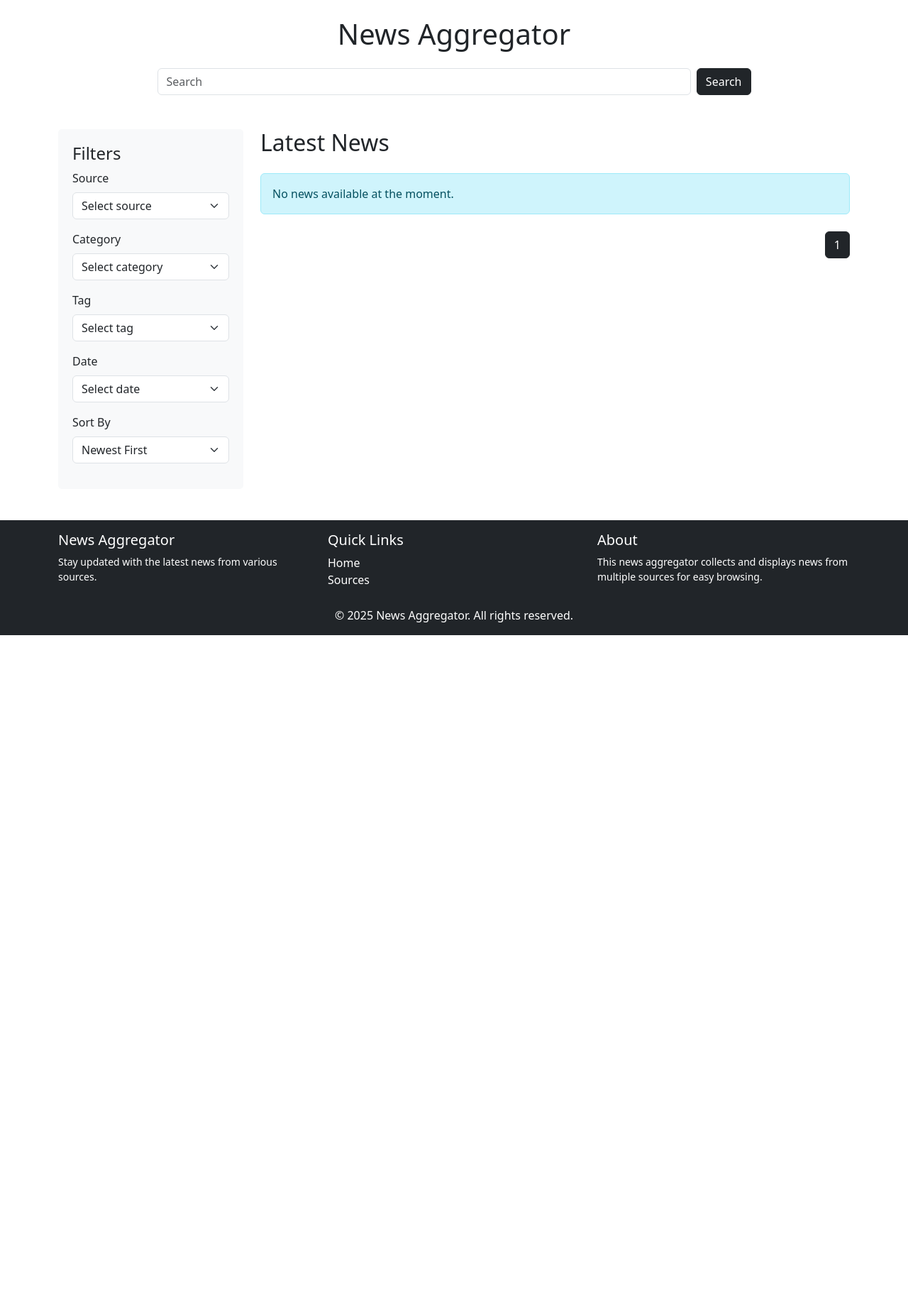
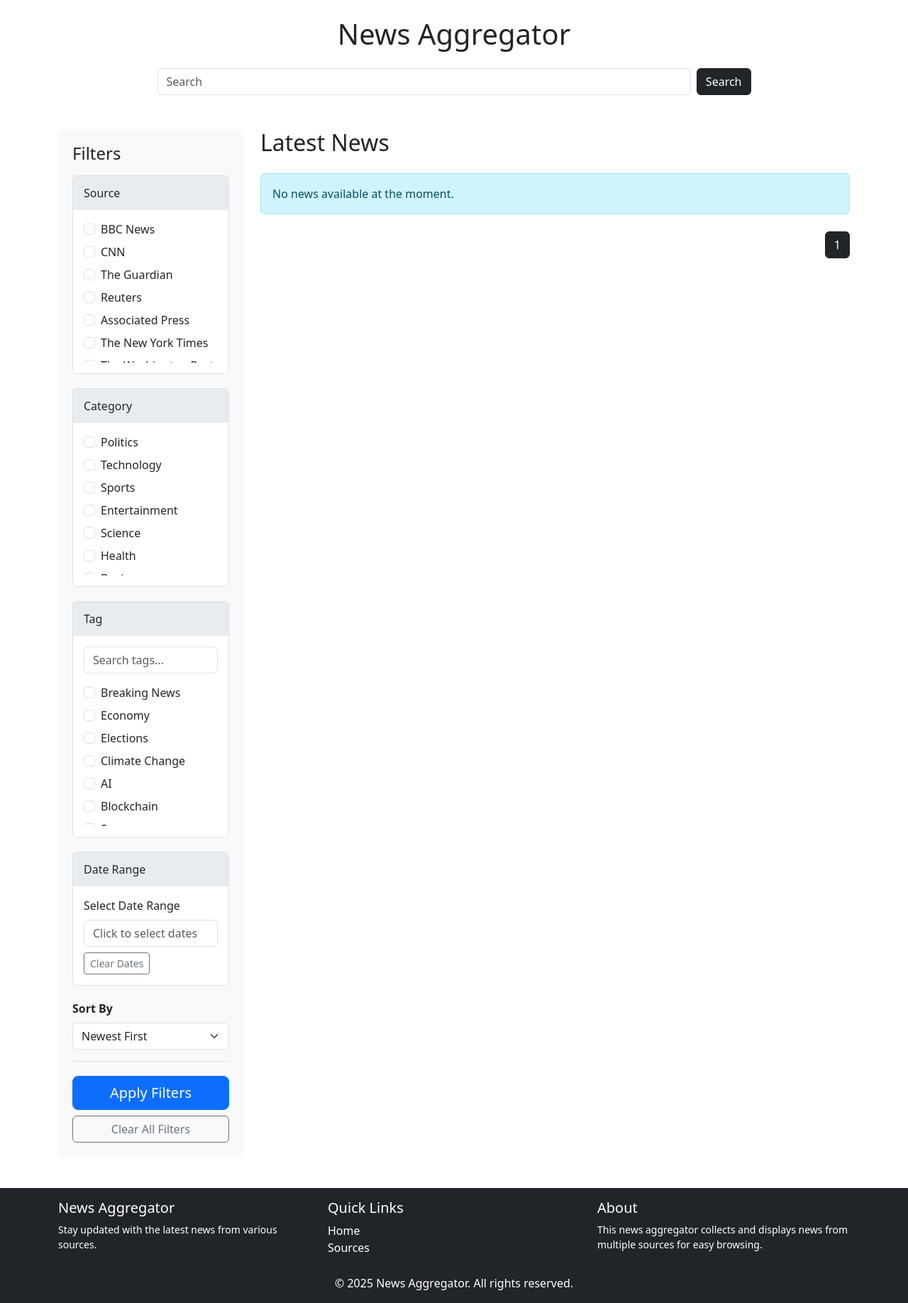
Before and after one commit to Heatkliff/news-aggregator, a Django app: page / in a window 1280 px wide. Shown: the part 56-1892 px from the top of the page at 71% size. Before the commit the page ends 951 px from the top, so only its background shows below. Run offline with Django 4.2, Linux system fonts and the light colour scheme; data comes from the database, SQL or seed files in the repository; data that the repository does not hold is empty; parts of the project's set-up code (start-up, migrations or seed data) failed here and were passed over.

Commit message:
Update index.html with new filtering logic

```diff
--- a/news/templates/news/index.html
+++ b/news/templates/news/index.html
@@ -2,6 +2,128 @@
 {% load static %}
 
 {% block title %}Latest News - News Aggregator{% endblock %}
+
+{% block extra_css %}
+<link rel="stylesheet" href="https://cdn.jsdelivr.net/npm/flatpickr/dist/flatpickr.min.css">
+<style>
+.filter-section {
+    background: #f8f9fa;
+    padding: 20px;
+    border-radius: 8px;
+    margin-bottom: 20px;
+}
+
+.filter-group {
+    margin-bottom: 20px;
+    border: 1px solid #dee2e6;
+    border-radius: 6px;
+    overflow: hidden;
+}
+
+.filter-header {
+    background: #e9ecef;
+    padding: 12px 15px;
+    cursor: pointer;
+    user-select: none;
+    display: flex;
+    justify-content: space-between;
+    align-items: center;
+    font-weight: 500;
+}
+
+.filter-header:hover {
+    background: #dee2e6;
+}
+
+.filter-collapse-icon {
+    transition: transform 0.3s ease;
+}
+
+.filter-collapse-icon.collapsed {
+    transform: rotate(-90deg);
+}
+
+.filter-content {
+    padding: 15px;
+    background: white;
+    max-height: 300px;
+    overflow-y: auto;
+}
+
+.filter-content.collapsed {
+    display: none;
+}
+
+.checkbox-group {
+    max-height: 200px;
+    overflow-y: auto;
+}
+
+.form-check {
+    margin-bottom: 8px;
+}
+
+.form-check-input:checked {
+    background-color: #0d6efd;
+    border-color: #0d6efd;
+}
+
+.tag-search {
+    margin-bottom: 15px;
+}
+
+.mobile-filter-toggle {
+    display: none;
+}
+
+.filter-submit-section {
+    text-align: center;
+    padding-top: 20px;
+    border-top: 1px solid #dee2e6;
+}
+
+@media (max-width: 991px) {
+    .mobile-filter-toggle {
+        display: block;
+        margin-bottom: 20px;
+    }
+
+    .filters-sidebar {
+        display: none;
+    }
+
+    .filters-sidebar.show {
+        display: block;
+    }
+
+    .filter-section {
+        position: relative;
+    }
+}
+
+.news-item {
+    border-bottom: 1px solid #dee2e6;
+    padding: 20px 0;
+}
+
+.news-item:last-child {
+    border-bottom: none;
+}
+
+.news-date {
+    text-align: right;
+    color: #6c757d;
+    font-size: 0.9em;
+}
+
+@media (max-width: 768px) {
+    .news-date {
+        text-align: left;
+        margin-top: 10px;
+    }
+}
+</style>
+{% endblock %}
 
 {% block content %}
 <div class="row">
@@ -17,65 +139,115 @@
 </div>
 
 <div class="row">
+    <!-- Mobile Filter Toggle -->
+    <div class="col-12">
+        <button class="btn btn-outline-secondary mobile-filter-toggle w-100" id="mobileFilterToggle">
+            <i class="fas fa-filter"></i> Show Filters
+        </button>
+    </div>
+
     <!-- Filters Sidebar -->
-    <div class="col-lg-3">
+    <div class="col-lg-3 filters-sidebar" id="filtersSidebar">
+        <form id="filterForm">
             <div class="filter-section">
-            <h4>Filters</h4>
+                <h4 class="mb-3">Filters</h4>
 
                 <!-- Source Filter -->
-            <div class="mb-3">
-                <label for="sourceFilter" class="form-label">Source</label>
-                <select class="form-select" id="sourceFilter">
-                    <option value="">Select source</option>
+                <div class="filter-group">
+                    <div class="filter-header" data-toggle="source">
+                        <span>Source</span>
+                        <i class="fas fa-chevron-down filter-collapse-icon"></i>
+                    </div>
+                    <div class="filter-content" id="sourceContent">
+                        <div class="checkbox-group">
                             {% for source in sources %}
-                        <option value="{{ source.id }}">{{ source.name }}</option>
+                            <div class="form-check">
+                                <input class="form-check-input" type="checkbox" name="source" value="{{ source.id }}" id="source{{ source.id }}">
+                                <label class="form-check-label" for="source{{ source.id }}">
+                                    {{ source.name }}
+                                </label>
+                            </div>
                             {% endfor %}
-                </select>
+                        </div>
+                    </div>
                 </div>
 
                 <!-- Category Filter -->
-            <div class="mb-3">
-                <label for="categoryFilter" class="form-label">Category</label>
-                <select class="form-select" id="categoryFilter">
-                    <option value="">Select category</option>
+                <div class="filter-group">
+                    <div class="filter-header" data-toggle="category">
+                        <span>Category</span>
+                        <i class="fas fa-chevron-down filter-collapse-icon"></i>
+                    </div>
+                    <div class="filter-content" id="categoryContent">
+                        <div class="checkbox-group">
                             {% for category in categories %}
-                        <option value="{{ category.slug }}">{{ category.name }}</option>
+                            <div class="form-check">
+                                <input class="form-check-input" type="checkbox" name="category" value="{{ category.slug }}" id="category{{ category.id }}">
+                                <label class="form-check-label" for="category{{ category.id }}">
+                                    {{ category.name }}
+                                </label>
+                            </div>
                             {% endfor %}
-                </select>
+                        </div>
+                    </div>
                 </div>
 
                 <!-- Tag Filter -->
-            <div class="mb-3">
-                <label for="tagFilter" class="form-label">Tag</label>
-                <select class="form-select" id="tagFilter">
-                    <option value="">Select tag</option>
+                <div class="filter-group">
+                    <div class="filter-header" data-toggle="tag">
+                        <span>Tag</span>
+                        <i class="fas fa-chevron-down filter-collapse-icon"></i>
+                    </div>
+                    <div class="filter-content" id="tagContent">
+                        <div class="tag-search">
+                            <input type="text" class="form-control" id="tagSearch" placeholder="Search tags...">
+                        </div>
+                        <div class="checkbox-group" id="tagCheckboxGroup">
                             {% for tag in tags %}
-                        <option value="{{ tag.slug }}">{{ tag.name }}</option>
+                            <div class="form-check tag-item" data-tag-name="{{ tag.name|lower }}">
+                                <input class="form-check-input" type="checkbox" name="tag" value="{{ tag.slug }}" id="tag{{ tag.id }}">
+                                <label class="form-check-label" for="tag{{ tag.id }}">
+                                    {{ tag.name }}
+                                </label>
+                            </div>
                             {% endfor %}
-                </select>
+                        </div>
+                    </div>
                 </div>
 
                 <!-- Date Filter -->
-            <div class="mb-3">
-                <label for="dateFilter" class="form-label">Date</label>
-                <select class="form-select" id="dateFilter">
-                    <option value="">Select date</option>
-                    <option value="today">Today</option>
-                    <option value="yesterday">Yesterday</option>
-                    <option value="last_week">Last 7 days</option>
-                    <option value="last_month">Last 30 days</option>
-                </select>
+                <div class="filter-group">
+                    <div class="filter-header" data-toggle="date">
+                        <span>Date Range</span>
+                        <i class="fas fa-chevron-down filter-collapse-icon"></i>
+                    </div>
+                    <div class="filter-content" id="dateContent">
+                        <div class="form-group">
+                            <label for="dateRange" class="form-label">Select Date Range</label>
+                            <input type="text" class="form-control" id="dateRange" placeholder="Click to select dates">
+                        </div>
+                        <div class="mt-2">
+                            <button type="button" class="btn btn-sm btn-outline-secondary" id="clearDates">Clear Dates</button>
+                        </div>
+                    </div>
                 </div>
 
-            <!-- Sort By -->
+                <!-- Sort By (Always visible) -->
                 <div class="mb-3">
-                <label for="sortBy" class="form-label">Sort By</label>
-                <select class="form-select" id="sortBy">
+                    <label for="sortBy" class="form-label fw-bold">Sort By</label>
+                    <select class="form-select" id="sortBy" name="sort">
                         <option value="-created_at">Newest First</option>
                         <option value="created_at">Oldest First</option>
                     </select>
                 </div>
+
+                <!-- Submit Button -->
+                <div class="filter-submit-section">
+                    <button type="submit" class="btn btn-primary btn-lg w-100">Apply Filters</button>
+                    <button type="button" class="btn btn-outline-secondary mt-2 w-100" id="clearFilters">Clear All Filters</button>
                 </div>
+            </div>
+        </form>
     </div>
 
     <!-- News List -->
@@ -93,7 +265,7 @@
                             <a href="{% url 'news_detail' news.slug %}" class="text-primary text-decoration-none">Read more</a>
                         </div>
                         <div class="col-md-3 news-date">
-                            {{ news.created_at|date:"F d, Y" }}
+                            {{ news.created_at|date:"F d, Y H:i" }}
                         </div>
                     </div>
                 </div>
@@ -146,6 +318,8 @@
 {% endblock %}
 
 {% block extra_js %}
-<!-- Include the ajax.js file -->
+<!-- Include flatpickr for date picker -->
+<script src="https://cdn.jsdelivr.net/npm/flatpickr"></script>
+<!-- Include the updated ajax.js file -->
 <script src="{% static 'js/ajax.js' %}"></script>
 {% endblock %}
```
Lines whose indentation alone changed are shown as unchanged.
